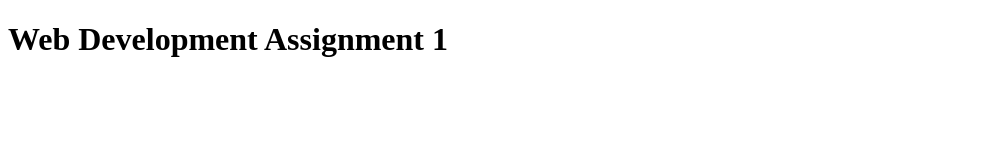
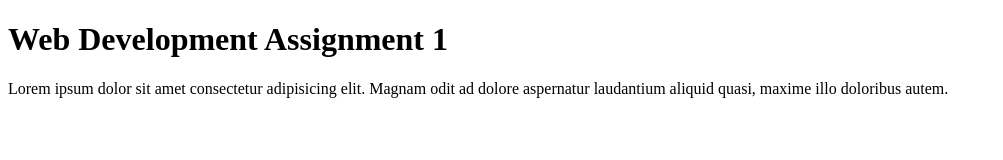
Before and after one commit to hetul0012/http5114-2025-winter, a plain HTML site: page index.html in a window 1280 px wide. Shown: the whole page, without its empty margins (0-1003 px from the left). Drawn offline with Linux system fonts and the light colour scheme.

Commit message:
Added some more content

```diff
--- a/index.html
+++ b/index.html
@@ -7,5 +7,6 @@
 </head>
 <body>
     <h1>Web Development Assignment 1</h1>
+    <p>Lorem ipsum dolor sit amet consectetur adipisicing elit. Magnam odit ad dolore aspernatur laudantium aliquid quasi, maxime illo doloribus autem.</p>
 </body>
 </html>
```
